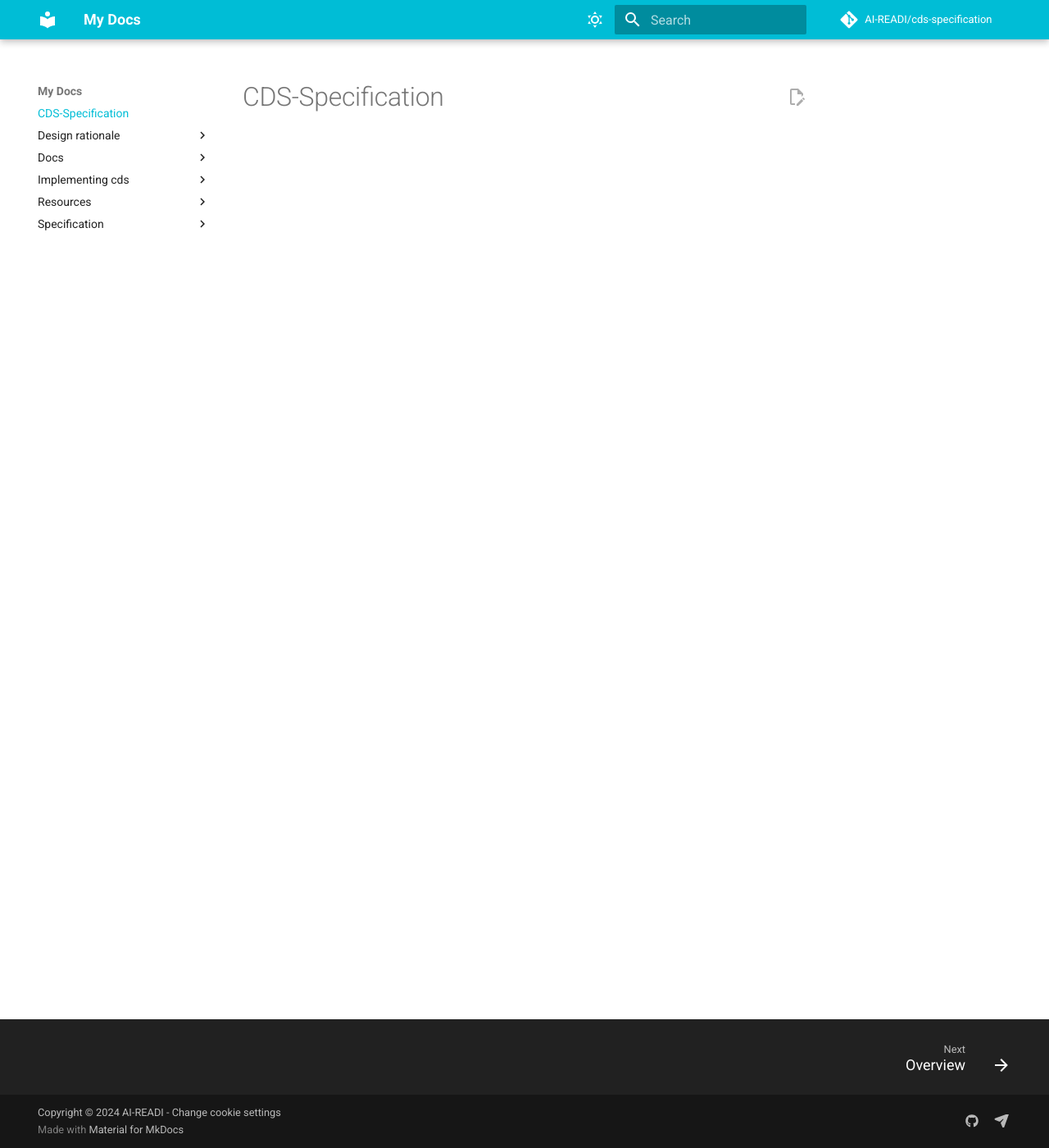
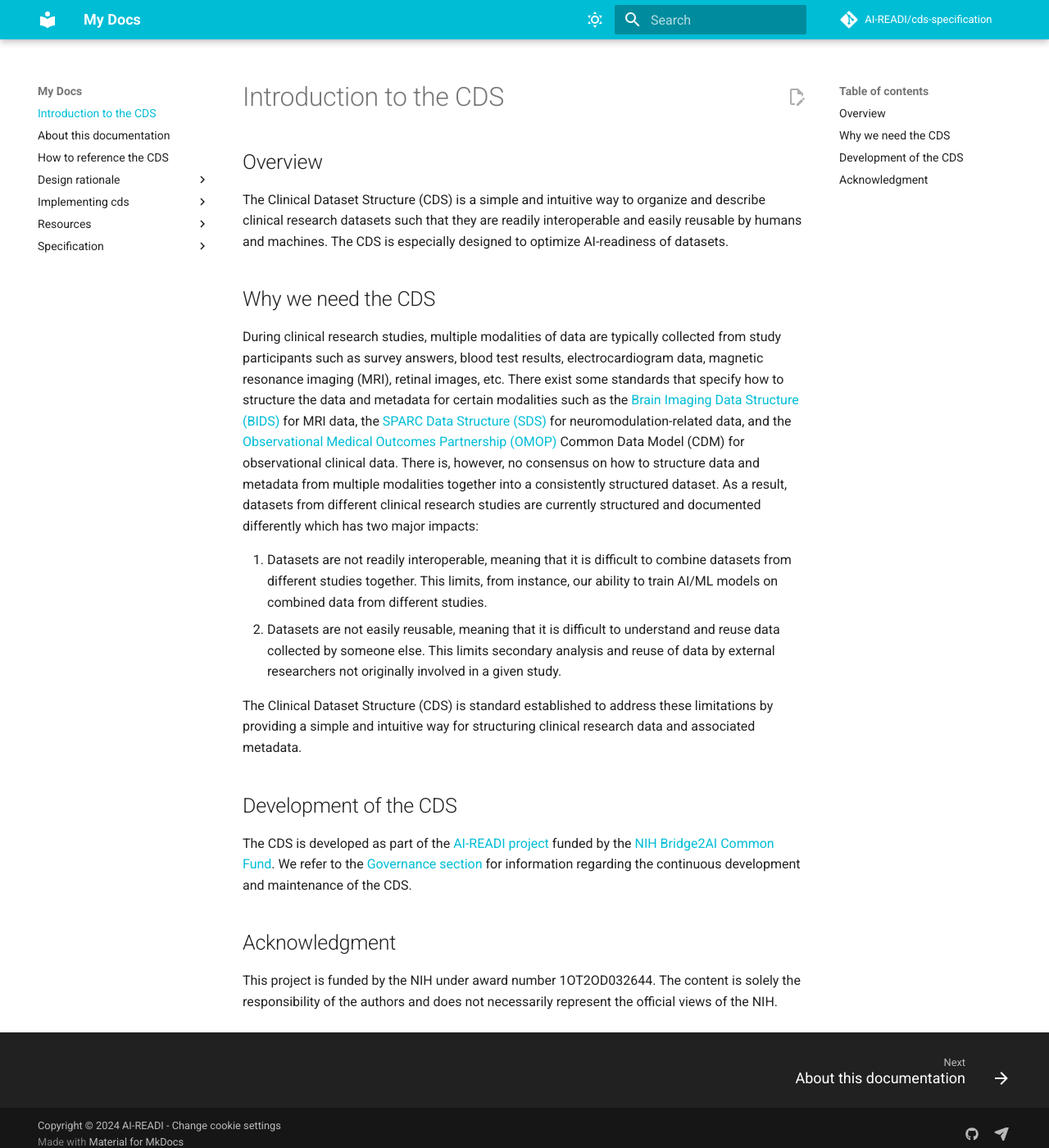
Before and after one commit to AI-READI/cds-specification, an MkDocs documentation site: the page built from docs/index.md, in a window 1280 px wide and 1400 px high. Shown: the whole window at 82% size. Built offline with MkDocs 1.6.1 and Material for MkDocs 9.7.7, drawn with Linux system fonts in a browser that asks for light colours; comment, search, counter and statistics services are not loaded.

Commit message:
♻️ reafactor: reorder docs

```diff
--- a/docs/index.md
+++ b/docs/index.md
@@ -1,29 +1,28 @@
 ---
-layout: home
+lang: en-US
+title: Introduction to the CDS
+description: Introduction to the Clinical Dataset Structure (CDS)
+---
 
-title: CDS-Specification
-titleTemplate: Making FAIR data practices more accessible
+# Introduction to the CDS
 
-hero:
-  name: CDS Documentation
-  text: ''
-  tagline: Documentation of the Clinical Dataset Structure (CDS), a standard for consistently structuring clinical research datasets to comply with the Interoperable and Reusable aspects of making data FAIR.
-  image:
-    src: https://github.com/AI-READI/AI-READI-logo/blob/main/logo/png/option2.png?raw=true
-    alt: Vitest
-  actions:
-    - theme: brand
-      text: Get Started 🚀
-      link: /docs/intro
+## Overview
 
-features:
-  - icon: 🗂️
-    title: Structure dataset
-    details: With the CDS, you can structure your dataset such that is easily reusable by researchers and AI/ML applications.
-  - icon: 🏷️
-    title: Include metadata
-    details: The CDS is designed so you can include rich metadata following standard schemas and vocabularies, in both human and machine friendly formats.
-  - icon: 🤖
-    title: Be AI-ready
-    details: The CDS is designed to help make your dataset AI-ready and, in particular, compliant with the Interoperable and Reusable aspects of the FAIR (Findable, Accessible, Interoperable, Reusable) Principles
----
+The Clinical Dataset Structure (CDS) is a simple and intuitive way to organize and describe clinical research datasets such that they are readily interoperable and easily reusable by humans and machines. The CDS is especially designed to optimize AI-readiness of datasets.
+
+## Why we need the CDS
+
+During clinical research studies, multiple modalities of data are typically collected from study participants such as survey answers, blood test results, electrocardiogram data, magnetic resonance imaging (MRI), retinal images, etc. There exist some standards that specify how to structure the data and metadata for certain modalities such as the [Brain Imaging Data Structure (BIDS)](https://bids-specification.readthedocs.io/en/stable/) for MRI data, the [SPARC Data Structure (SDS)](https://doi.org/10.1101/2021.02.10.430563) for neuromodulation-related data, and the [Observational Medical Outcomes Partnership (OMOP)](https://ohdsi.github.io/CommonDataModel/index.html) Common Data Model (CDM) for observational clinical data. There is, however, no consensus on how to structure data and metadata from multiple modalities together into a consistently structured dataset. As a result, datasets from different clinical research studies are currently structured and documented differently which has two major impacts:
+
+1. Datasets are not readily interoperable, meaning that it is difficult to combine datasets from different studies together. This limits, from instance, our ability to train AI/ML models on combined data from different studies.
+2. Datasets are not easily reusable, meaning that it is difficult to understand and reuse data collected by someone else. This limits secondary analysis and reuse of data by external researchers not originally involved in a given study.
+
+The Clinical Dataset Structure (CDS) is standard established to address these limitations by providing a simple and intuitive way for structuring clinical research data and associated metadata.
+
+## Development of the CDS
+
+The CDS is developed as part of the [AI-READI project](https://aireadi.org/) funded by the [NIH Bridge2AI Common Fund](https://commonfund.nih.gov/bridge2ai). We refer to the [Governance section](../resources/governance.md) for information regarding the continuous development and maintenance of the CDS.
+
+## Acknowledgment
+
+This project is funded by the NIH under award number 1OT2OD032644. The content is solely the responsibility of the authors and does not necessarily represent the official views of the NIH.
```
Also changed, not shown: .readthedocs.yaml (+4 -4 lines), docs/docs/intro.md (deleted, +0 -28 lines), docs/about.md (renamed from docs/docs/about.md), docs/referencing.md (renamed from docs/docs/referencing.md).
